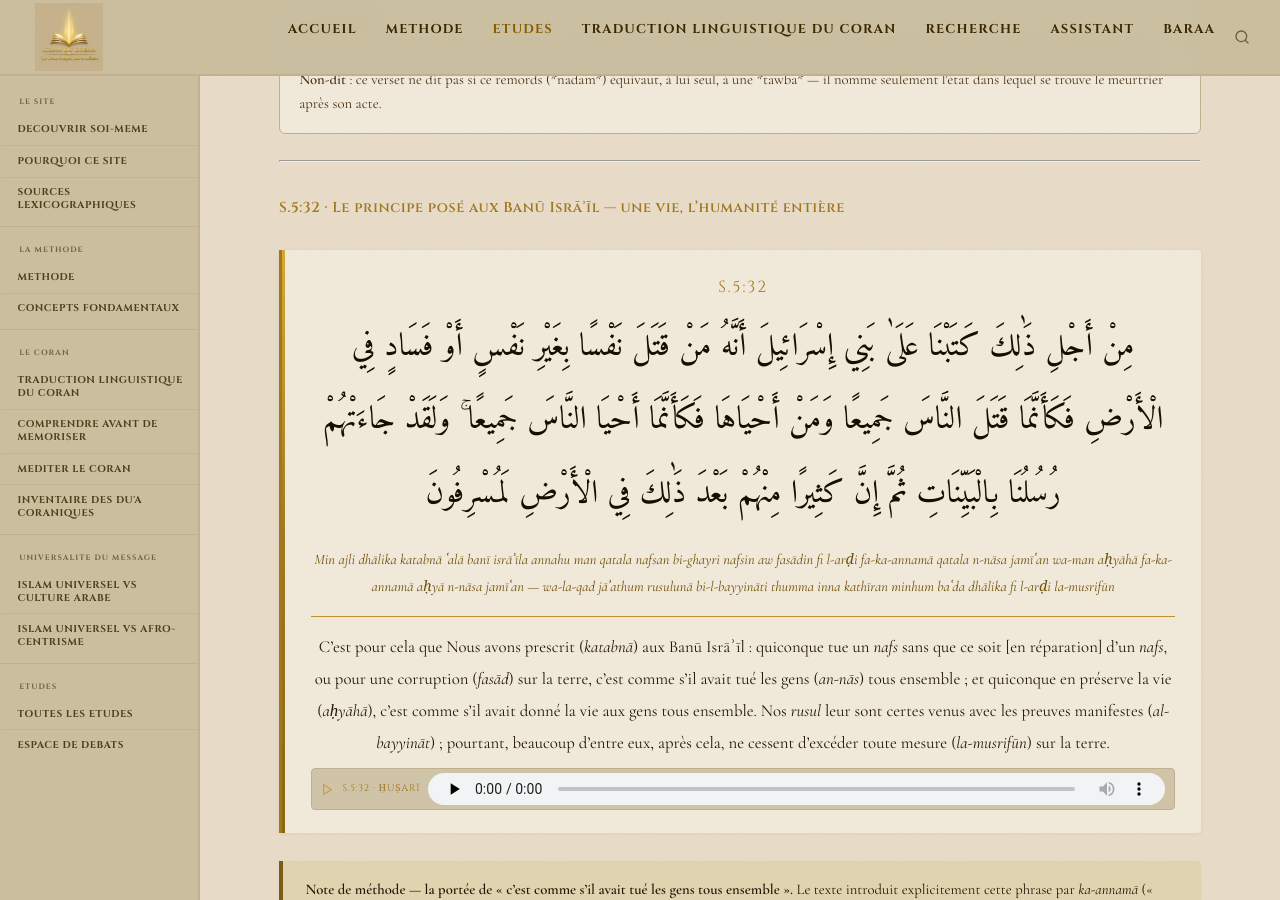
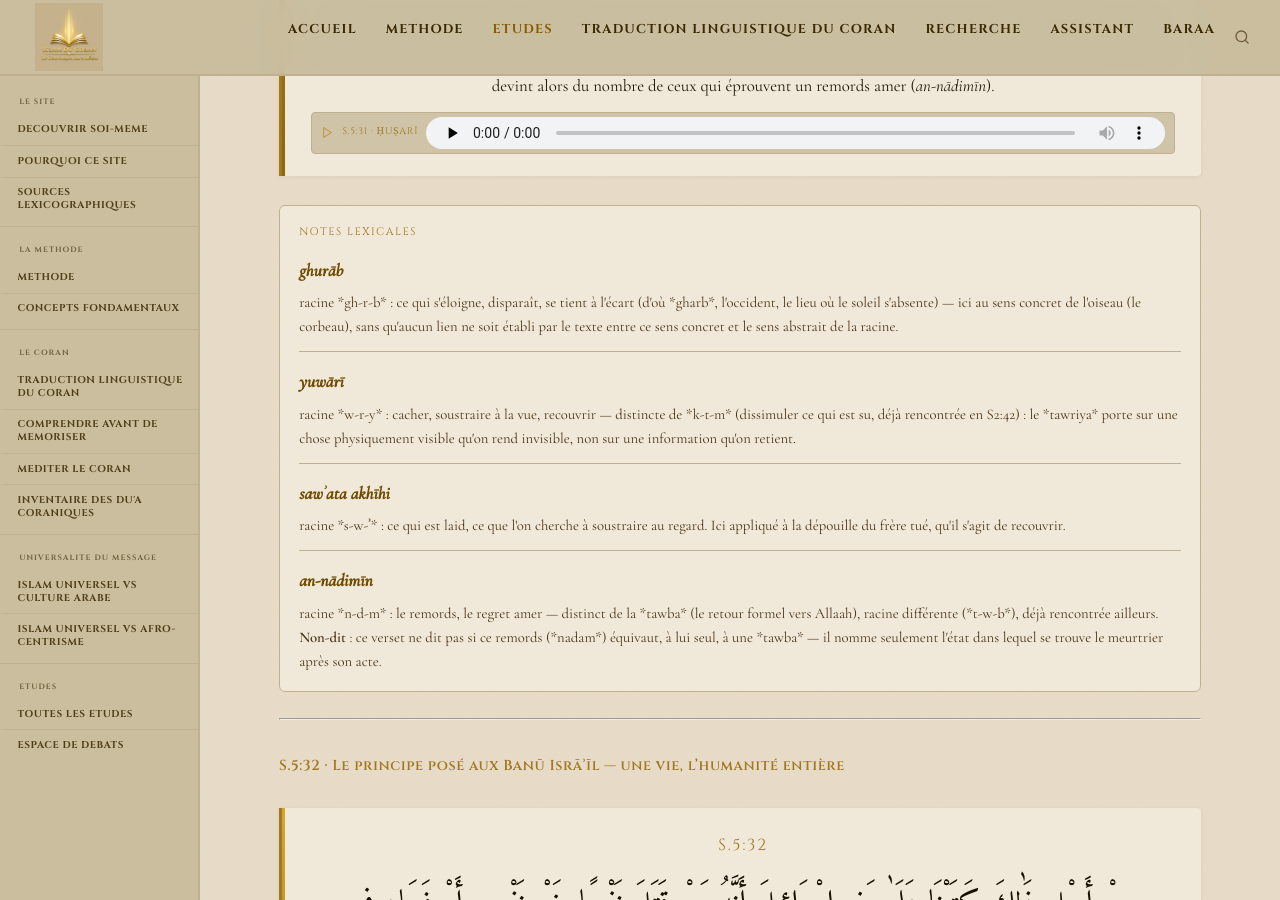
Before and after one commit to Makhuwcoder/islamducoran, a Jekyll site: the page built from _etudes/trad-s5-bloc3.md, in a window 1280 px wide and 900 px high, scrolled down 15275 px. Built offline with Jekyll 4.4.1, drawn with Linux system fonts in a browser that asks for light colours; some of the changed text lies outside the part shown.

Commit message:
S5 Bloc III : notes lexicales manquantes (S5:17-32)
Nouvelles notes (première occurrence attestée dans le corpus publié) :
- ghalib (ghālibūn, S5:23) : racine gh-l-b, distinguée de ghālib en
  S3:160 (traduit par "vaincre" sans translittération conservée)
- naba (nabaʾ, S5:27) : racine n-b-ʾ, le récit de portée grave
- ghurab (ghurāb, S5:31) : racine gh-r-b, le corbeau
- yuwari (yuwārī, S5:31) : racine w-r-y, distinguée de k-t-m (S2:42)
- note ajoutee sur fa-fruq (S5:25), racine f-r-q, avec distinction de
  sens par rapport a tafarruq (discorde entre groupes, S4:130)

Ajout d'ancres id= sur des notes existantes sans identifiant :
- id="fasad" sur trad-s2-bloc8.md (S2:205)
- id="masir" sur trad-s2-bloc13.md

Liens ajoutes vers ces ancres et vers des ancres deja etablies :
- al-maṣīr (S5:18) -> trad-s2-bloc13#masir
- khāsirīn x2 (S5:21, S5:30) -> trad-s2-bloc1#khasirun
- fa-fruq (S5:25) -> trad-s4-bloc8#tafarruq
- al-bayyināt (S5:32) -> trad-s2-bloc6#bayyinat
- fasād (S5:32) -> trad-s2-bloc8#fasad

Vérifications effectuées :
- équilibre des balises <div> confirmé sur les 3 fichiers touchés
  (60/60, 119/119, 29/29)
- résolution de tous les liens confirmée (6 liens dans le bloc)
- audit_rare2.py : 23 -> 13 termes flagués ; les 13 restants sont des
  faux positifs classes (meme verset avec note deja presente sous une
  formulation differente : fatra, kataba/katabna, mulukan, muharrama,
  sawʾa, tabuʾa, ṭawwaʿat ; ou vocabulaire frequent hors perimetre :
  ahl al-kitab, aḥyaha, dhunub, ithmi, yahud)
- audit2.py : aucune troncature detectee

Rappel d'honnêteté : les identifications de racines et citations
lexicographiques (Ibn Fāris, Ibn Manẓūr, al-Farāhīdī) restent issues
de la mémoire du modèle, non vérifiées contre les dictionnaires
physiques, et nécessitent une relecture de ta part — en particulier
la distinction proposée ici entre ghālib (S3:160) et ghālibūn
(S5:23), et entre yuwārī et k-t-m.

Co-Authored-By: Claude Sonnet 5 <noreply@anthropic.com>
Claude-Session: https://claude.ai/code/session_015A6swJE9pCHwD5LPFpPjAP

```diff
--- a/_etudes/trad-s5-bloc3.md
+++ b/_etudes/trad-s5-bloc3.md
@@ -83,7 +83,7 @@ methode: "Dit / Non-dit / Inférence"
    ref="S.5:18"
    ar="وَقَالَتِ الْيَهُودُ وَالنَّصَارَىٰ نَحْنُ أَبْنَاءُ اللَّهِ وَأَحِبَّاؤُهُ ۚ قُلْ فَلِمَ يُعَذِّبُكُمْ بِذُنُوبِكُمْ ۖ بَلْ أَنْتُمْ بَشَرٌ مِمَّنْ خَلَقَ ۚ يَغْفِرُ لِمَنْ يَشَاءُ وَيُعَذِّبُ مَنْ يَشَاءُ ۚ وَلِلَّهِ مُلْكُ السَّمَاوَاتِ وَالْأَرْضِ وَمَا بَيْنَهُمَا ۖ وَإِلَيْهِ الْمَصِيرُ"
    trl="Wa-qālati l-yahūdu wa-n-naṣārā naḥnu abnāʾu llāhi wa-aḥibbāʾuhu — qul fa-lima yuʿadhdhibukum bi-dhunūbikum — bal antum basharun mimman khalaqa — yaghfiru li-man yashāʾu wa-yuʿadhdhibu man yashāʾu — wa-lillāhi mulku s-samāwāti wa-l-arḍi wa-mā baynahumā — wa-ilayhi l-maṣīr"
-   trad="Et les *yahūd* et les *naṣārā* ont dit : « Nous sommes les fils d'Allaah et ceux qu'Il honore. » Dis : « Pourquoi donc vous inflige-t-Il un châtiment pour vos fautes (*dhunūb*) ? » — vous n'êtes en réalité que des humains (*bashar*) parmi ceux qu'Il a créés : Il pardonne à qui Il veut et châtie qui Il veut. À Allaah appartient la royauté des cieux et de la terre et de ce qui est entre les deux, et c'est vers Lui qu'est l'aboutissement (*al-maṣīr*)."
+   trad="Et les *yahūd* et les *naṣārā* ont dit : « Nous sommes les fils d'Allaah et ceux qu'Il honore. » Dis : « Pourquoi donc vous inflige-t-Il un châtiment pour vos fautes (*dhunūb*) ? » — vous n'êtes en réalité que des humains (*bashar*) parmi ceux qu'Il a créés : Il pardonne à qui Il veut et châtie qui Il veut. À Allaah appartient la royauté des cieux et de la terre et de ce qui est entre les deux, et c'est vers Lui qu'est l'aboutissement (*[al-maṣīr](/etudes/trad-s2-bloc13/#masir)*)."
 %}
 
 {:.callout .callout--pivot}
@@ -171,7 +171,7 @@ methode: "Dit / Non-dit / Inférence"
    ref="S.5:21"
    ar="يَا قَوْمِ ادْخُلُوا الْأَرْضَ الْمُقَدَّسَةَ الَّتِي كَتَبَ اللَّهُ لَكُمْ وَلَا تَرْتَدُّوا عَلَىٰ أَدْبَارِكُمْ فَتَنْقَلِبُوا خَاسِرِينَ"
    trl="Yā qawmi dkhulū l-arḍa l-muqaddasata llatī kataba llāhu lakum wa-lā tartaddū ʿalā adbārikum fa-tanqalibū khāsirīn"
-   trad="« Ô mon peuple, entrez dans la terre sanctifiée (*al-arḍ al-muqaddasa*) qu'Allaah a prescrite (*kataba*) pour vous, et ne rebroussez pas chemin (*lā tartaddū ʿalā adbārikum*) : vous vous retourneriez perdants (*khāsirīn*). »"
+   trad="« Ô mon peuple, entrez dans la terre sanctifiée (*al-arḍ al-muqaddasa*) qu'Allaah a prescrite (*kataba*) pour vous, et ne rebroussez pas chemin (*lā tartaddū ʿalā adbārikum*) : vous vous retourneriez perdants (*[khāsirīn](/etudes/trad-s2-bloc1/#khasirun)*). »"
 %}
 
 <div class="notes-lexicales">
@@ -231,6 +231,10 @@ methode: "Dit / Non-dit / Inférence"
 <dt><span class="lex-trl">mina lladhīna yakhāfūna</span></dt>
 <dd><strong>Non-dit</strong> : l'objet de cette crainte n'est pas nommé dans le texte — craignant Allaah, ou craignant la situation elle-même. Le rapprochement immédiat avec *anʿama llāhu ʿalayhimā* (« Allaah leur avait accordé un bienfait ») oriente vers une crainte tournée vers Allaah, sans que le texte le formule explicitement — <em>inférence</em>.</dd>
 </div>
+<div class="lex-entree" id="ghalib">
+<dt><span class="lex-trl">ghālibūn</span></dt>
+<dd>racine *gh-l-b* : l'emporter sur, prévaloir, dominer une résistance. Conservé en translittération ici (à distinguer de S3:160, où la même racine — *ghālib* — est rendue par « vaincre », sans translittération conservée, dans un contexte différent où elle qualifiait Allaah seul).</dd>
+</div>
 <div class="lex-entree">
 <dt><span class="lex-trl">fa-tawakkalū</span></dt>
 <dd>même racine *w-k-l* que la formule de clôture déjà rencontrée en S5:11 et S3:122 (Bloc II de Sourate 5, déjà rencontrée) : remettre l'issue d'une affaire à Allaah, une confiance active.</dd>
@@ -274,7 +278,7 @@ methode: "Dit / Non-dit / Inférence"
    ref="S.5:25"
    ar="قَالَ رَبِّ إِنِّي لَا أَمْلِكُ إِلَّا نَفْسِي وَأَخِي ۖ فَافْرُقْ بَيْنَنَا وَبَيْنَ الْقَوْمِ الْفَاسِقِينَ"
    trl="Qāla rabbi innī lā amliku illā nafsī wa-akhī — fa-fruq baynanā wa-bayna l-qawmi l-fāsiqīn"
-   trad="Il dit : « Mon *Rabb*, je ne détiens de pouvoir que sur moi-même (*nafsī*) et mon frère — sépare-nous donc (*fa-fruq*) de ce peuple *fāsiq*. »"
+   trad="Il dit : « Mon *Rabb*, je ne détiens de pouvoir que sur moi-même (*nafsī*) et mon frère — sépare-nous donc (*[fa-fruq](/etudes/trad-s4-bloc8/#tafarruq)*) de ce peuple *fāsiq*. »"
 %}
 
 <div class="notes-lexicales">
@@ -283,6 +287,10 @@ methode: "Dit / Non-dit / Inférence"
 <div class="lex-entree">
 <dt><span class="lex-trl">lā amliku illā nafsī wa-akhī</span></dt>
 <dd>*nafs* conservé en translittération, conformément à l'usage déjà posé (S4:1) : un principe vivant désignant ici Mūsā lui-même, distinct de « mon frère » (Hārūn, non nommé dans ce verset).</dd>
+</div>
+<div class="lex-entree">
+<dt><span class="lex-trl">fa-fruq</span></dt>
+<dd>impératif de la racine *f-r-q* (séparer, distinguer) — même racine que *yatafarraqā* (S4:130, déjà rencontrée) et *al-furqān*. Ici au sens de « juge et sépare-nous », non de la discorde entre groupes visée par *tafarruq* ailleurs dans le corpus.</dd>
 </div>
 <div class="lex-entree">
 <dt><span class="lex-trl">al-qawmi l-fāsiqīn</span></dt>
@@ -335,6 +343,10 @@ methode: "Dit / Non-dit / Inférence"
 <div class="lex-entree">
 <dt><span class="lex-trl">ibnay ādama</span></dt>
 <dd><strong>Non-dit</strong> : le texte ne nomme à aucun moment ces deux fils. Les noms « Qābīl » et « Hābīl », couramment associés à ce récit, sont d'origine extra-coranique (tradition rapportée, non le texte lui-même) — ils sont tenus hors de la traduction, conformément à la méthode retenue ici.</dd>
+</div>
+<div class="lex-entree" id="naba">
+<dt><span class="lex-trl">nabaʾ</span></dt>
+<dd>racine *n-b-ʾ* : l'information de portée grave, le récit chargé de conséquence — distinct de *qawl* (simple parole) ou de *ḥadīth* (propos, récit courant) : le *nabaʾ* est ce qui informe d'une chose importante, souvent un événement passé dont la portée dépasse le fait rapporté.</dd>
 </div>
 <div class="lex-entree">
 <dt><span class="lex-trl">bi-l-ḥaqqi</span></dt>
@@ -401,7 +413,7 @@ methode: "Dit / Non-dit / Inférence"
    ref="S.5:30"
    ar="فَطَوَّعَتْ لَهُ نَفْسُهُ قَتْلَ أَخِيهِ فَقَتَلَهُ فَأَصْبَحَ مِنَ الْخَاسِرِينَ"
    trl="Fa-ṭawwaʿat lahu nafsuhu qatla akhīhi fa-qatalahu fa-aṣbaḥa mina l-khāsirīn"
-   trad="Son *nafs* le disposa alors docilement (*ṭawwaʿat*) au meurtre de son frère : il le tua, et il devint alors du nombre des perdants (*khāsirīn*)."
+   trad="Son *nafs* le disposa alors docilement (*ṭawwaʿat*) au meurtre de son frère : il le tua, et il devint alors du nombre des perdants (*[khāsirīn](/etudes/trad-s2-bloc1/#khasirun)*)."
 %}
 
 <div class="notes-lexicales">
@@ -428,6 +440,14 @@ methode: "Dit / Non-dit / Inférence"
 <div class="notes-lexicales">
 <span class="notes-lexicales__titre">Notes lexicales</span>
 <dl class="lexique">
+<div class="lex-entree" id="ghurab">
+<dt><span class="lex-trl">ghurāb</span></dt>
+<dd>racine *gh-r-b* : ce qui s'éloigne, disparaît, se tient à l'écart (d'où *gharb*, l'occident, le lieu où le soleil s'absente) — ici au sens concret de l'oiseau (le corbeau), sans qu'aucun lien ne soit établi par le texte entre ce sens concret et le sens abstrait de la racine.</dd>
+</div>
+<div class="lex-entree" id="yuwari">
+<dt><span class="lex-trl">yuwārī</span></dt>
+<dd>racine *w-r-y* : cacher, soustraire à la vue, recouvrir — distincte de *k-t-m* (dissimuler ce qui est su, déjà rencontrée en S2:42) : le *tawriya* porte sur une chose physiquement visible qu'on rend invisible, non sur une information qu'on retient.</dd>
+</div>
 <div class="lex-entree">
 <dt><span class="lex-trl">sawʾata akhīhi</span></dt>
 <dd>racine *s-w-ʾ* : ce qui est laid, ce que l'on cherche à soustraire au regard. Ici appliqué à la dépouille du frère tué, qu'il s'agit de recouvrir.</dd>
@@ -447,7 +467,7 @@ methode: "Dit / Non-dit / Inférence"
    ref="S.5:32"
    ar="مِنْ أَجْلِ ذَٰلِكَ كَتَبْنَا عَلَىٰ بَنِي إِسْرَائِيلَ أَنَّهُ مَنْ قَتَلَ نَفْسًا بِغَيْرِ نَفْسٍ أَوْ فَسَادٍ فِي الْأَرْضِ فَكَأَنَّمَا قَتَلَ النَّاسَ جَمِيعًا وَمَنْ أَحْيَاهَا فَكَأَنَّمَا أَحْيَا النَّاسَ جَمِيعًا ۚ وَلَقَدْ جَاءَتْهُمْ رُسُلُنَا بِالْبَيِّنَاتِ ثُمَّ إِنَّ كَثِيرًا مِنْهُمْ بَعْدَ ذَٰلِكَ فِي الْأَرْضِ لَمُسْرِفُونَ"
    trl="Min ajli dhālika katabnā ʿalā banī isrāʾīla annahu man qatala nafsan bi-ghayri nafsin aw fasādin fi l-arḍi fa-ka-annamā qatala n-nāsa jamīʿan wa-man aḥyāhā fa-ka-annamā aḥyā n-nāsa jamīʿan — wa-la-qad jāʾathum rusulunā bi-l-bayyināti thumma inna kathīran minhum baʿda dhālika fi l-arḍi la-musrifūn"
-   trad="C'est pour cela que Nous avons prescrit (*katabnā*) aux Banū Isrāʾīl : quiconque tue un *nafs* sans que ce soit [en réparation] d'un *nafs*, ou pour une corruption (*fasād*) sur la terre, c'est comme s'il avait tué les gens (*an-nās*) tous ensemble ; et quiconque en préserve la vie (*aḥyāhā*), c'est comme s'il avait donné la vie aux gens tous ensemble. Nos *rusul* leur sont certes venus avec les preuves manifestes (*al-bayyināt*) ; pourtant, beaucoup d'entre eux, après cela, ne cessent d'excéder toute mesure (*la-musrifūn*) sur la terre."
+   trad="C'est pour cela que Nous avons prescrit (*katabnā*) aux Banū Isrāʾīl : quiconque tue un *nafs* sans que ce soit [en réparation] d'un *nafs*, ou pour une corruption (*[fasād](/etudes/trad-s2-bloc8/#fasad)*) sur la terre, c'est comme s'il avait tué les gens (*an-nās*) tous ensemble ; et quiconque en préserve la vie (*aḥyāhā*), c'est comme s'il avait donné la vie aux gens tous ensemble. Nos *rusul* leur sont certes venus avec les preuves manifestes (*[al-bayyināt](/etudes/trad-s2-bloc6/#bayyinat)*) ; pourtant, beaucoup d'entre eux, après cela, ne cessent d'excéder toute mesure (*la-musrifūn*) sur la terre."
 %}
 
 {:.callout .callout--pivot}
```
Also changed, not shown: _etudes/trad-s2-bloc13.md (+1 -1 lines), _etudes/trad-s2-bloc8.md (+1 -1 lines).
